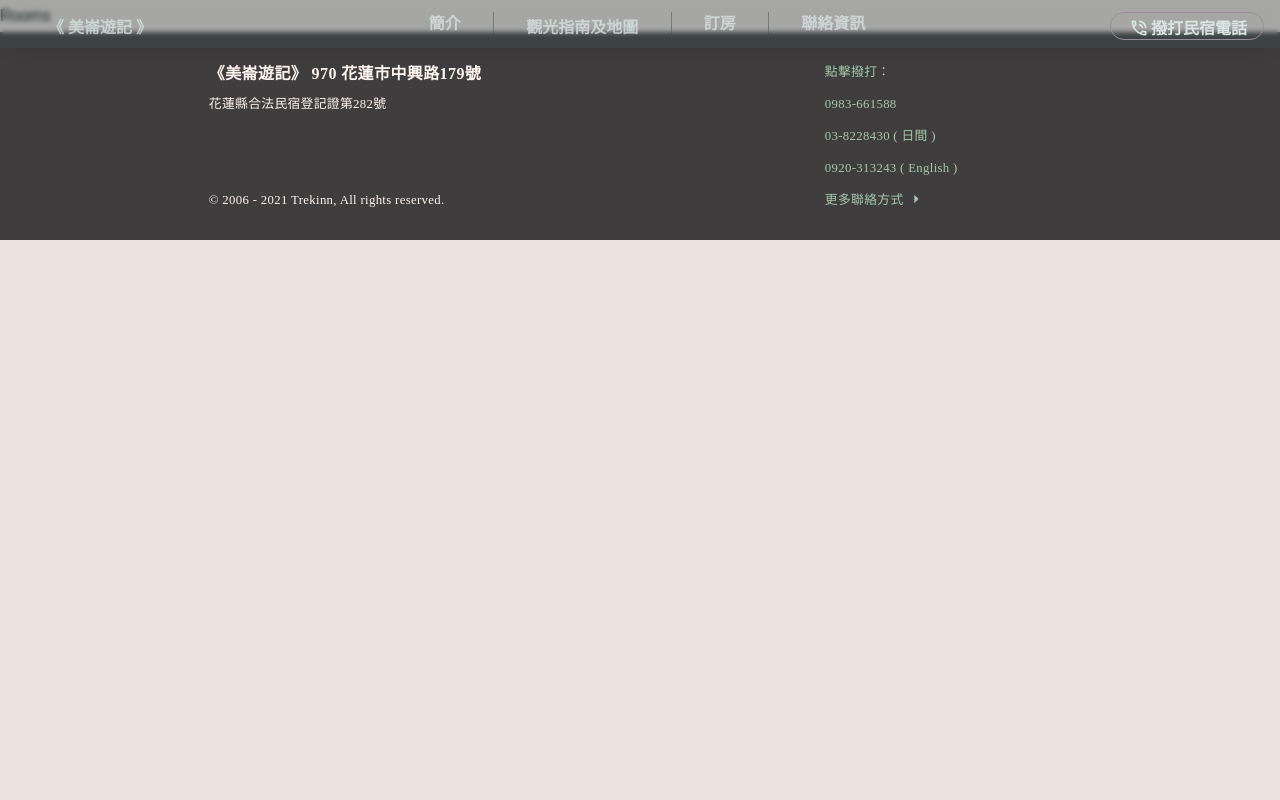
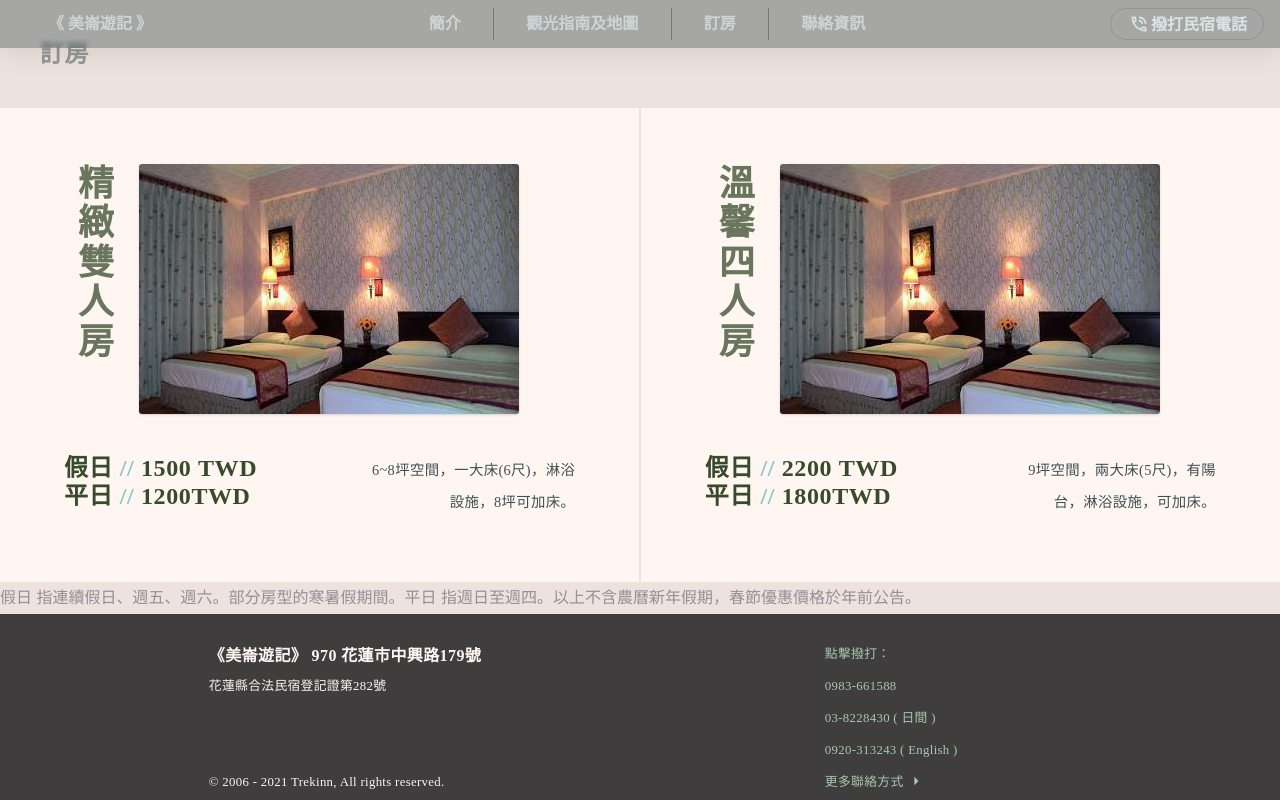
Before and after one commit to JCJang/trekinn-website, a React (Create React App) app: page /rooms in a window 1280 px wide. Built offline with nearby package versions, Linux system fonts and the light colour scheme; a web font is replaced by a local one.

Commit message:
dec 6 finished Contact, working on Rooms and Carousel

```diff
--- a/src/components/pages/Contact.js
+++ b/src/components/pages/Contact.js
@@ -4,13 +4,41 @@ import IntraWebLink from '../util/IntraWebLink.js'
 import Navbar from '../util/Navbar.js'
 import Footer from '../util/Footer.js'
 
-const Contact = () => {
+//icons
+import LocalPhoneSharpIcon from '@mui/icons-material/LocalPhoneSharp';
+import AlternateEmailSharpIcon from '@mui/icons-material/AlternateEmailSharp';
+import MapsUgcOutlinedIcon from '@mui/icons-material/MapsUgcOutlined';
+import ChatBubbleOutlinedIcon from '@mui/icons-material/ChatBubbleOutlined';
+import FacebookOutlinedIcon from '@mui/icons-material/FacebookOutlined';
+
+const Contact = ({
+  contacttitle="聯絡我們",
+  contactbody1="夜間10點後，訂房工作人員已經休息，無法接聽電話。請傳簡訊、使用LINE聯絡或透過EMail與我們聯繫，我們會儘快回覆您。謝謝。"
+}) => {
   return (
-    <div className="bg-background-beige p-6 sm:p-10 sm:pt-18 w-screen h-screen overflow-y-scroll">
+    <div className="bg-grey-darkest w-screen h-screen overflow-y-scroll">
     <Navbar/>
-      <div>Contact</div>
-    <Footer/>
-    </div>  )
+          <div className="flex flex-col h-full sm:flex-row items-center content-center text-background-cool p-6 sm:p-10 sm:pt-18">
+            <div className="flex flex-col flex-grow w-full sm:w-5/12 items-center text-left sm:text-left py-8">
+            <h3 className="h3 lg:h3-lg text-left w-full sm:w-64 opacity-50">{contacttitle}</h3>
+            <div className="body py-4 lg:body-lg text-left w-full sm:w-64">{contactbody1}</div>
+            </div>
+
+            <div className="sm:p-10 sm:pt-18 grid grid-rows-3 sm:mr-16 w-full sm:w-5/12 justify-center items-center row-gap-1 col-gap-3" style={{gridTemplateColumns:"2.5rem 1fr 1fr"}}>
+            <LocalPhoneSharpIcon className="text-accent-blue w-3"/><div className="card">電話、簡訊</div>
+            <div className="card">0983-661-588<br></br>03-8228430</div>
+            <AlternateEmailSharpIcon className="text-accent-blue w-3"/><div className="card">Email</div><div className="card">trekinnez@gmail.com</div>
+            <span className="text-sm font-medium text-accent-blue w-3 tracking-tighter">LINE</span>
+            <div className="card">LINE ID</div>
+            <div className="card">trekinnez</div>
+            <FacebookOutlinedIcon className="text-accent-blue w-3"/>
+            <div className="card">Facebook ID</div>
+            <div className="card">trekinnez</div>
+            </div>
+          </div>
+          <Footer/>
+    </div>
+)
 }
 
 export default Contact
--- a/src/components/pages/Landing.js
+++ b/src/components/pages/Landing.js
@@ -2,6 +2,7 @@ import landing from '../../photos/landing.jpg'
 import {ReactComponent as MountainLogo} from '../../photos/mountain-logo.svg'
 import IntraWebLink from '../util/IntraWebLink.js'
 import ExpandMoreOutlinedIcon from '@mui/icons-material/ExpandMoreOutlined';
+import {Link} from 'react-router-dom'
 
 import Navbar from '../util/Navbar.js'
 
@@ -21,7 +22,7 @@ const Landing = () => {
       無論旅遊或出外，找優質花蓮住宿，《 美崙遊記 》是提供友善便利環境的平價花蓮民宿。感覺我們的用心，找一個符合期待的停頓空間。
             </div>
             <MountainLogo className="h-8 w-full m-6"/>
-            <div className="action-btn h3 lg:h3-lg text-warm bg-accent-green">立即訂房</div>
+            <Link to="/rooms" className="action-btn h3 lg:h3-lg text-warm bg-accent-green hover:scale-95 py-4 px-10 hover:animate-none hover:shadow hover:bg-accent-blue active:bg-grey-dark hover:text-accent duration-75">立即訂房</Link>
             <div className="caption lg:caption-lg semibold m-3 text-background">下滑閱讀更多<ExpandMoreOutlinedIcon/></div>
           </div>
 
--- a/src/components/pages/Rooms.js
+++ b/src/components/pages/Rooms.js
@@ -1,16 +1,43 @@
 import React from 'react'
 import {ReactComponent as MountainLogo} from '../../photos/mountain-logo.svg'
-import IntraWebLink from '../util/IntraWebLink.js'
+import Carousel from '../util/Carousel.js'
 import Navbar from '../util/Navbar.js'
 import Footer from '../util/Footer.js'
+import PhotoHolder from '../util/PhotoHolder.js'
 
-const Rooms = () => {
+//photos
+import twoBedroomOne from '../../photos/rooms/2-1.jpg'
+import twoBedroomTwo from '../../photos/rooms/2-2.jpg'
+import twoBedroomThree from '../../photos/rooms/2-3.jpg'
+import twoBedroomFour from '../../photos/rooms/2-4.jpg'
+import fourBedroomOne from '../../photos/rooms/4-1.jpg'
+import fourBedroomTwo from '../../photos/rooms/4-2.jpg'
+
+const Rooms =({FourBedroomPeakPrice="2200",FourBedroomOffpeakPrice="1800",TwoBedroomPeakPrice="1500",TwoBedroomOffpeakPrice="1200"}) => {
   return (
-    <div className="bg-background-beige h-screen overflow-y-scroll">
+  <div className="bg-background-beige h-screen overflow-y-scroll">
     <Navbar/>
-      <div>Rooms</div>
-    <Footer/>
-    </div>  )
+<div>
+  <div className="p-6 lg:p-10 lg:pt-18">
+      <h1 className="h3 lg:h3-lg text-grey-darkest text-left w-full lg:w-3/4 opacity-50">訂房</h1>
+  </div>
+    <div className="flex flex-col lg:flex-row items-center">
+      <div className="flex bg-background flex-col flex-grow p-6 lg:p-10 w-1/2 items-center text-left py-8">
+        <Carousel title="精緻雙人房" sources={[fourBedroomOne,fourBedroomTwo]}
+          prices={[TwoBedroomPeakPrice,TwoBedroomOffpeakPrice]} caption="6~8坪空間，一大床(6尺)，淋浴設施，8坪可加床。" />
+      </div>
+      <div className="border-warm-light"></div>
+      <div className="flex bg-background flex-col flex-grow p-6 lg:p-10 w-1/2 items-center text-left py-8">
+        <Carousel title="溫馨四人房" sources={[fourBedroomOne,fourBedroomTwo]} prices={[FourBedroomPeakPrice,FourBedroomOffpeakPrice]} caption="9坪空間，兩大床(5尺)，有陽台，淋浴設施，可加床。
+
+" />
+      </div>
+    </div>
+  <div className="caption text-grey-dark">假日 指連續假日、週五、週六。部分房型的寒暑假期間。平日 指週日至週四。以上不含農曆新年假期，春節優惠價格於年前公告。</div>
+</div>
+      <Footer/>
+    </div>
+    )
 }
 
 export default Rooms
--- /dev/null
+++ b/src/components/util/Carousel.js
@@ -0,0 +1,45 @@
+import {Link} from 'react-router-dom'
+import {useState} from 'react'
+const Carousel = ({verticalTitle=true, title="", body="", linkText="", linkRoute="", sources=[], caption="", alt=title, prices=[0,0]}) => {
+  return (
+    <div>
+    <div className="text-accent flex p-4">
+    {verticalTitle &&
+      <div className="h2 lg:h2-lg vertical fit-content tracking-tighter opacity-75 opacity-75" style={{
+        margin: "0 1.7rem 0 1rem"
+      }}>{title}</div>
+    }
+    <div className="flex flex-col" style={{
+      margin: "0 1rem 0 0"
+    }}>
+      {verticalTitle === false &&
+        <div className="h2 lg:h2-lg fit-content tracking-tighter opacity-75" style={{
+          margin: "2rem 0"
+        }}>{title}</div>
+      }
+      <div className="max-w-full sm:max-w-3xl flex flex-col">
+      <img src={sources[0]} alt={alt} className="max-w-full max-h-full object-contain shadow" style={{borderRadius:"3px"}}/>
+      </div>
+
+    </div>
+  </div>
+<div>
+    <div className="flex flex-col-reverse sm:flex-row p-6">
+    <div className="flex-grow">
+    <div className="h3 lg:h3-lg text-accent text-left">假日 <span className="text-accent-blue">//</span> {prices[0]} TWD</div>
+<div className="h3 lg:h3-lg text-accent text-left">
+平日 <span className="text-accent-blue">//</span > {
+prices[1]
+}
+TWD < /div>
+</div>
+<div className="captions lg:captions-lg text-grey-darkest text-right w-5/12">
+{caption}
+</div>
+
+</div>
+  </div>
+</div>)
+}
+
+export default Carousel
--- a/src/components/util/Navbar.js
+++ b/src/components/util/Navbar.js
@@ -19,7 +19,7 @@ const Navbar = () => {
       }
       </div>
 
-      <nav className="glass z-20 shadow h-screen w-64 sm:h-12 p-2 pt-3 sm:w-screen absolute top-0 text-background-cool flex flex-col sm:flex-row justify-between content-center px-4 duration-300" style={{
+      <nav className="glass z-20 shadow h-screen w-64 sm:h-12 pt-3 sm:pt-2 p-2 sm:w-screen absolute top-0 text-background-cool flex flex-col sm:flex-row justify-between content-center px-4 duration-300" style={{
     left:navOpen?"-16rem":"0px"
   }}>
 
@@ -33,20 +33,37 @@ const Navbar = () => {
 
 
     <div className="flex flex-col sm:flex-row relative gap-3 sm:gap-0">
+
+    <div className="m-auto">
     <NavLink linkText="簡介" linkRoute="/about"/>
+    </div>
     <div className="border-dark opacity-50"></div>
-    <div className="hidden m-auto sm:inline-block">
+
+    <div className="hidden m-auto sm:block">
       <NavLink linkText="觀光指南及地圖" linkRoute="/destinations+map"/>
     </div>
+
     <div className="sm:hidden m-auto">
       <NavLink linkText="觀光指南" linkRoute="/destinations"/>
     </div>
+
     <div className="border-dark opacity-50"></div>
+
+    <div className="m-auto">
     <NavLink linkText="訂房" linkRoute="/rooms"/>
+    </div>
+
     <div className="border-dark opacity-50"></div>
+
+    <div className="m-auto">
     <NavLink linkText="聯絡資訊" linkRoute="/contact"/>
+    </div>
+
     <div className="border-dark opacity-50 sm:hidden"></div>
-    <div className="sm:hidden m-auto"><NavLink linkText="地圖" linkRoute="/map"/></div>
+
+    <div className="sm:hidden m-auto">
+    <NavLink linkText="地圖" linkRoute="/map"/>
+    </div>
   </div>
 
   <div className="font-semibold font-base genwan text-center rounded-full px-4 border-grey-dark" style={{borderWidth:"1.3px"}}>
--- a/src/index.css
+++ b/src/index.css
@@ -54,7 +54,7 @@ code {
 
 .card-lg{
   @apply font-semibold leading-7;
-  font-size: 1.25rem;
+  font-size: 1rem;
   font-family: "Genwan";
 }
 
@@ -94,7 +94,7 @@ code {
 
 .card{
   @apply font-semibold leading-7;
-  font-size: 1.25rem;
+  font-size: 0.9rem;
   font-family: "Genwan";
 }
 
@@ -147,11 +147,20 @@ code {
 .action-btn{
   border: 1px solid #A4A4A4;
   width:fit-content;
-  padding:1rem 2.5rem;
   height:fit-content;
   box-sizing: border-box;
   box-shadow: 0px 8px 4px rgba(0, 0, 0, 0.25);
   border-radius: 1000px;
+  animation: bounce 4s infinite;
+}
+
+@keyframes bounce {
+0%, 100% {
+  transform: translateY(-10%);
+}
+50% {
+  transform: translateY(0);
+}
 }
 
 .link-btn{
```
